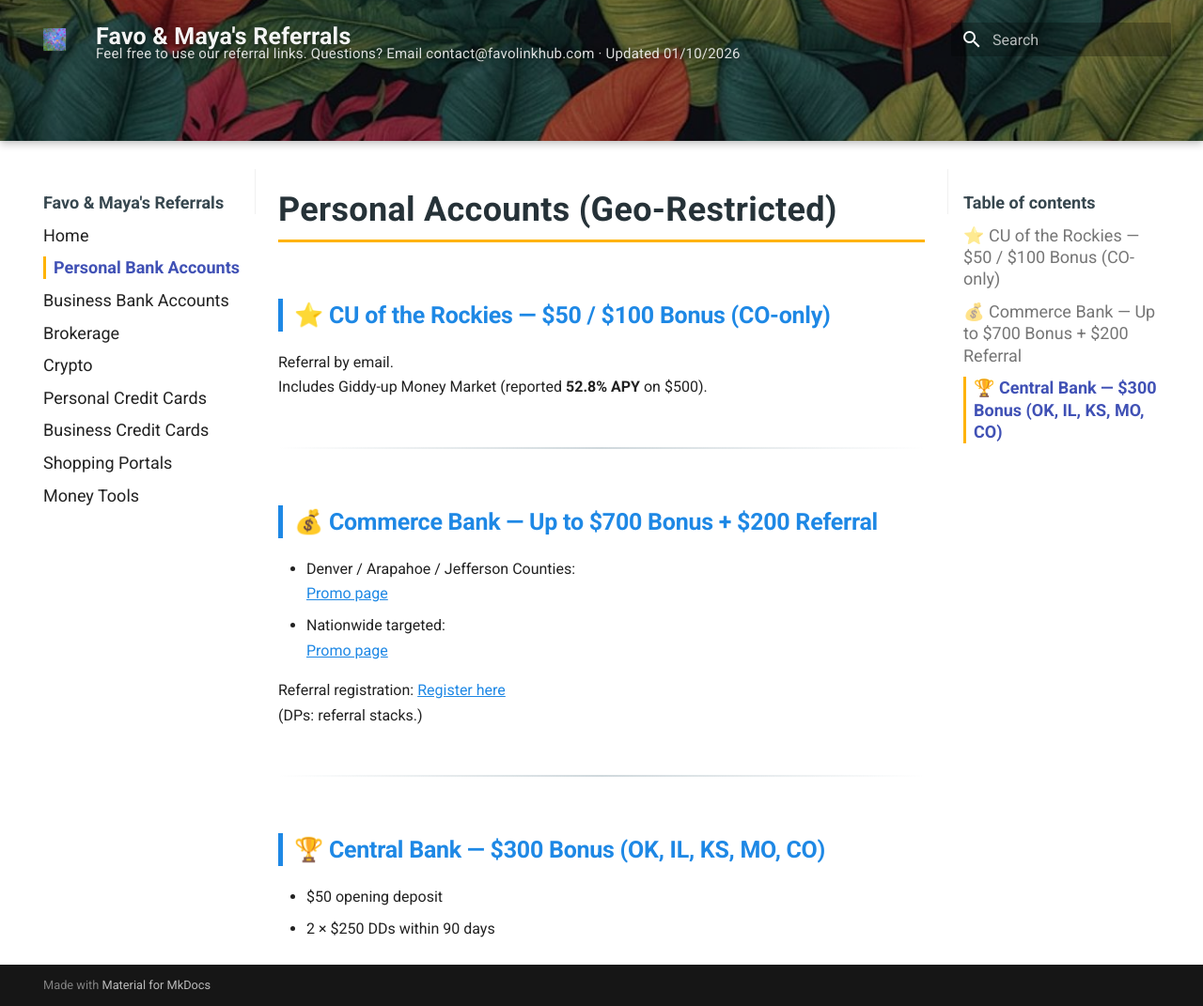
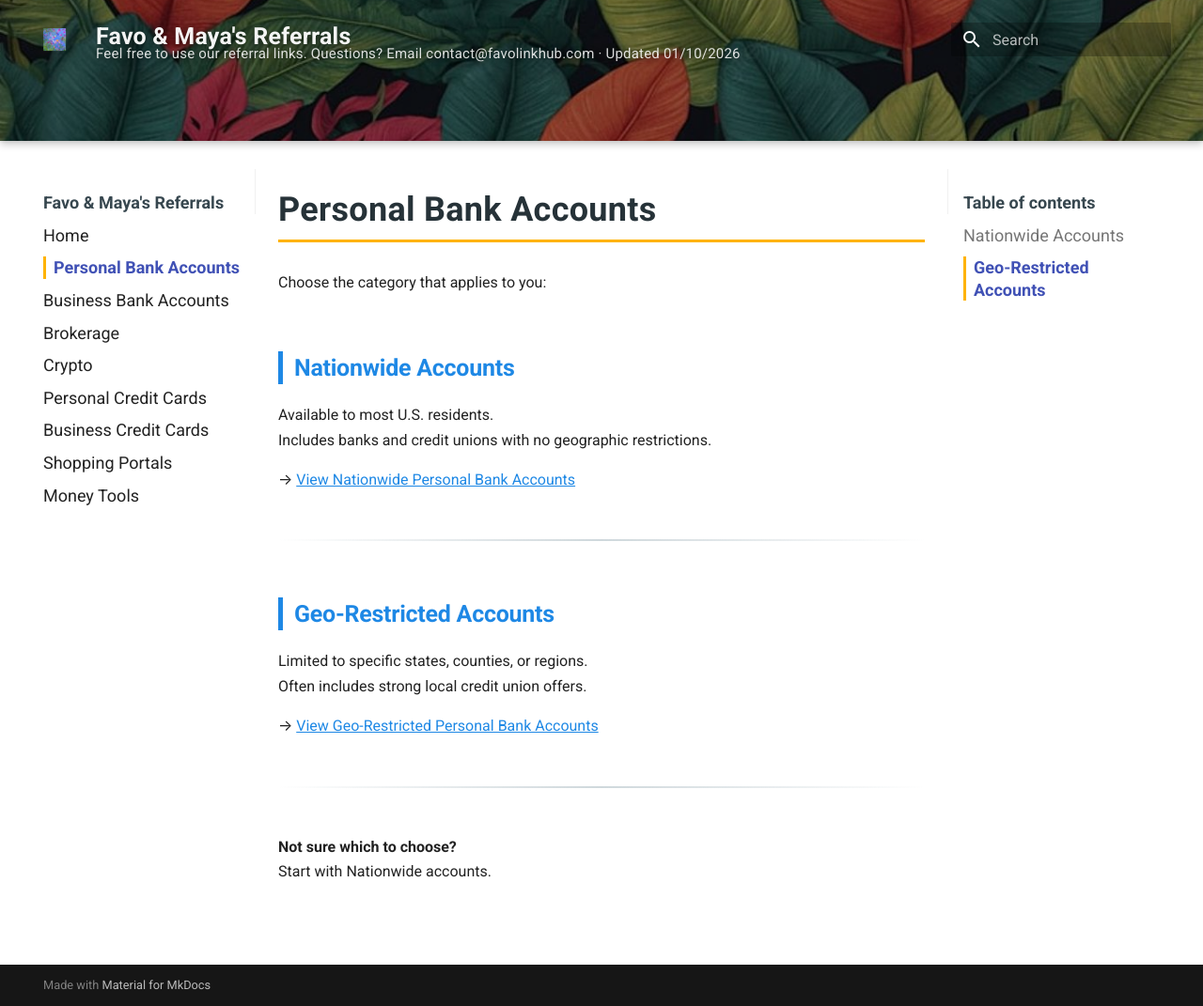
Before and after one commit to whispersofzephyr/favolinkhub-site, an MkDocs documentation site: the page built from docs/personal-bank.md, in a window 1280 px wide and 1071 px high. Shown: the whole window at 94% size. Built offline with MkDocs 1.6.1 and Material for MkDocs 9.7.7, drawn with Linux system fonts in a browser that asks for light colours.

Commit message:
Update personal-bank.md

```diff
--- a/docs/personal-bank.md
+++ b/docs/personal-bank.md
@@ -1,25 +1,22 @@
-# Personal Accounts (Geo-Restricted)
+# Personal Bank Accounts
 
-## ⭐ CU of the Rockies — $50 / $100 Bonus (CO-only)
+Choose the category that applies to you:
 
-Referral by email.
-Includes Giddy-up Money Market (reported **52.8% APY** on $500).
+## Nationwide Accounts
+Available to most U.S. residents.
+Includes banks and credit unions with no geographic restrictions.
+
+→ [View Nationwide Personal Bank Accounts](personal-bank-nationwide.md)
 
 ---
 
-## 💰 Commerce Bank — Up to $700 Bonus + $200 Referral
+## Geo-Restricted Accounts
+Limited to specific states, counties, or regions.
+Often includes strong local credit union offers.
 
-- Denver / Arapahoe / Jefferson Counties:
-  [Promo page](https://www.commercebank.com/personal/2025/denverbonus)
-- Nationwide targeted:
-  [Promo page](https://www.commercebank.com/personal/2025/checkingbonus)
-
-Referral registration: [Register here](https://io.referlive.com/miDcq5)
-(DPs: referral stacks.)
+→ [View Geo-Restricted Personal Bank Accounts](personal-bank-geo.md)
 
 ---
 
-## 🏆 Central Bank — $300 Bonus (OK, IL, KS, MO, CO)
-
-- $50 opening deposit
-- 2 × $250 DDs within 90 days
+**Not sure which to choose?**
+Start with Nationwide accounts.
```
